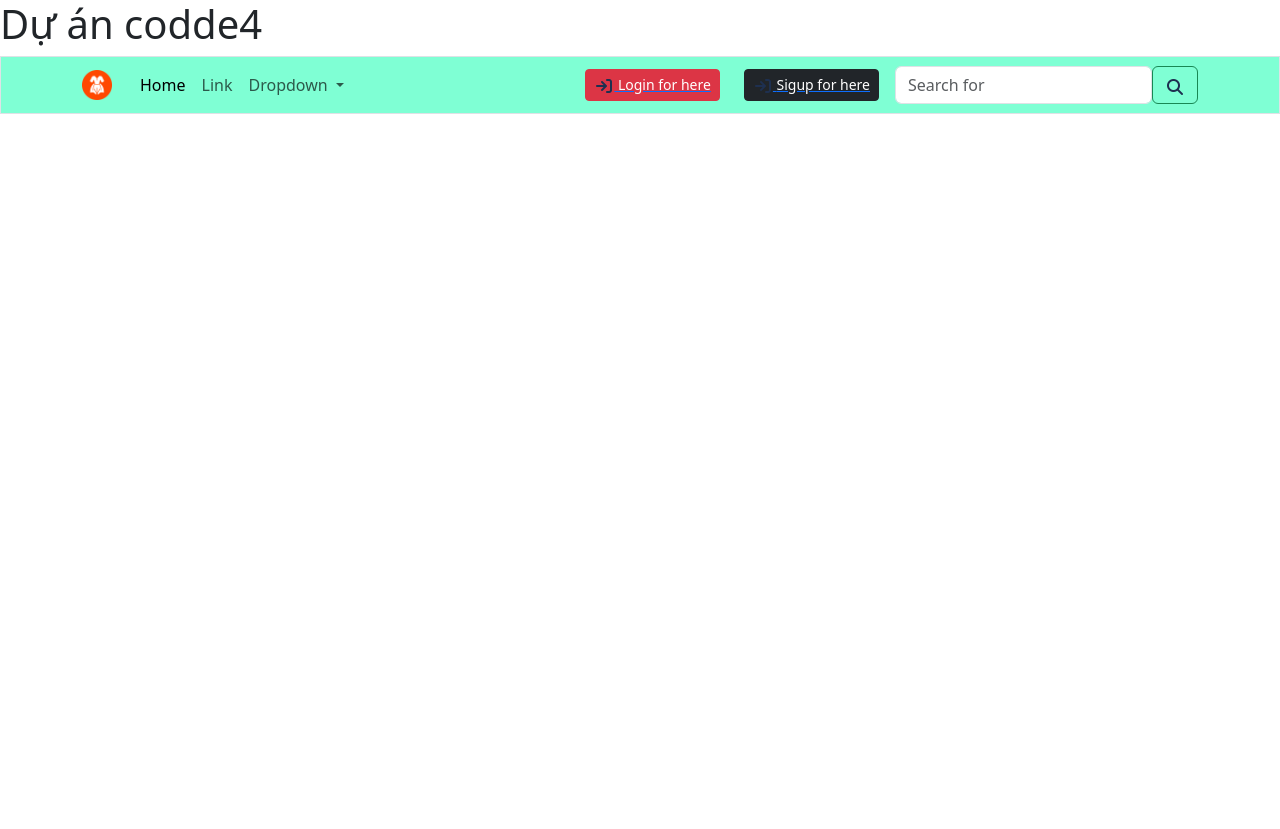
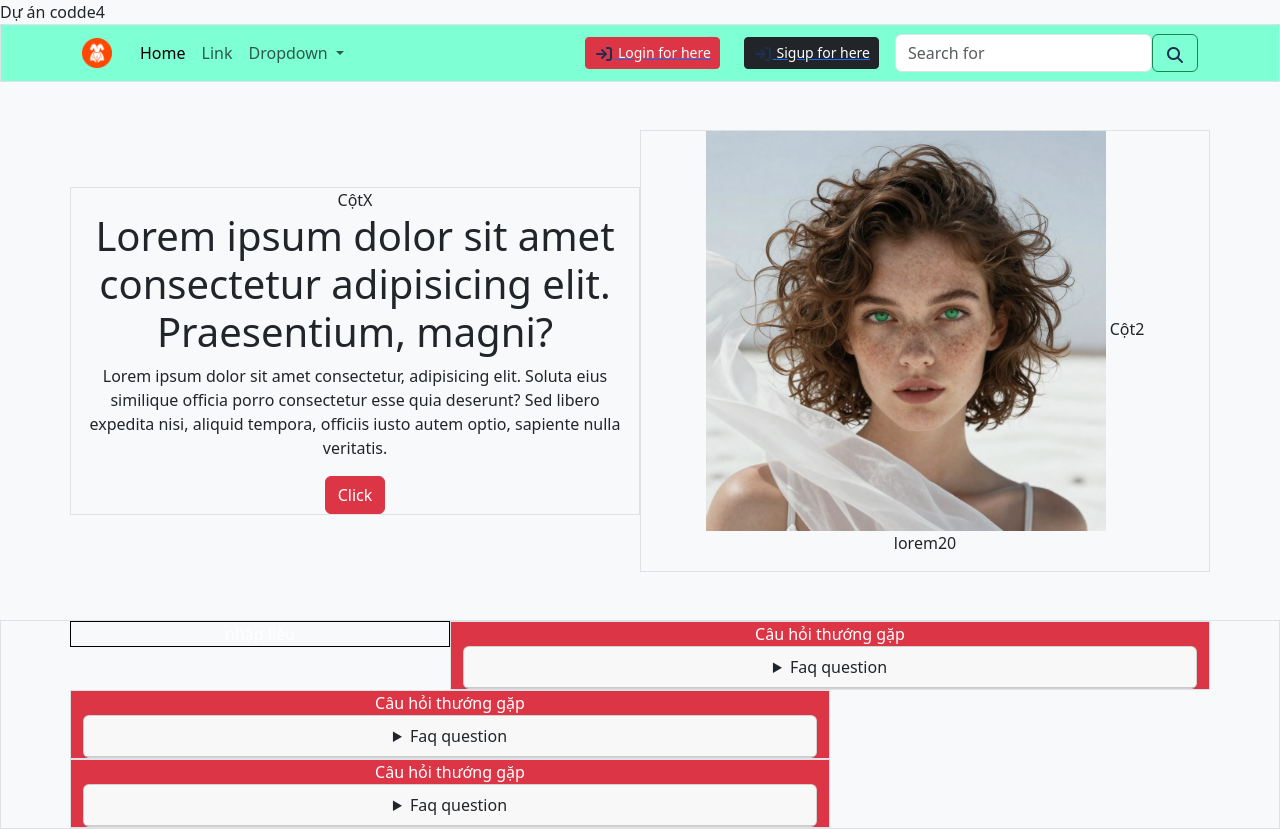
Before and after one commit to van5791m-netizen/duanweb4, a plain HTML site: page index.html in a window 1280 px wide. Before the commit the page ends 800 px from the top, so only its background shows below. Drawn offline with nearby package versions, Linux system fonts and the light colour scheme.

Commit message:
sửa web4

```diff
--- a/acess/style.css
+++ b/acess/style.css
@@ -5,9 +5,12 @@
 .main-content {
   width: 70%;
 }
-.d-flex .btn {
-  margin-left: 0px;
-}
 .btn {
   display: block;
 }
+.row .btn {
+  display: block;
+  align-items: center;
+  margin-left: auto;
+  margin-right: auto;
+}
--- a/index.html
+++ b/index.html
@@ -13,9 +13,10 @@
 
     <title>Dự án trang web 4</title>
   </head>
-  <body>
-    <h1>Dự án codde4</h1>
+  <body class="bg bg-light">
+    Dự án codde4
 
+    <!-- Điều hướng -->
     <nav
       class="navbar navbar-expand-lg border border-bottom-3"
       style="background-color: aquamarine"
@@ -114,6 +115,69 @@
         </div>
       </div>
     </nav>
+    <!-- phần header -->
+    <header>
+      <div class="container jualign-items-center mt-5 mb-5">
+        <div
+          class="row text-center mt-1 justify-content-center align-items-center"
+        >
+          <div class="col-6 border border-3-blue align-items-center">
+            CộtX
+            <h1>
+              Lorem ipsum dolor sit amet consectetur adipisicing elit.
+              Praesentium, magni?
+            </h1>
+            <p>
+              Lorem ipsum dolor sit amet consectetur, adipisicing elit. Soluta
+              eius similique officia porro consectetur esse quia deserunt? Sed
+              libero expedita nisi, aliquid tempora, officiis iusto autem optio,
+              sapiente nulla veritatis.
+            </p>
+            <button class="btn btn-danger align-items-center">Click</button>
+          </div>
+          <div class="col-6 border border-4-green">
+            <img
+              src="./img/header-right.png"
+              alt="header right"
+              width="400px"
+            />
+            Cột2
+            <p>lorem20</p>
+          </div>
+        </div>
+      </div>
+    </header>
+    <!-- Phần FAq -->
+    <section class="questionmaq mt-5 border">
+      <div class="container">
+        <div class="row align-items-md-start">
+          <div class="col-md-4 border text-center text-white border-black me-0">
+            nhập liệu
+          </div>
+          <div class="col-md-8 border text-center bg-danger text-white">
+            Câu hỏi thướng gặp
+            <details class="card g-3">
+              <summary class="card-header">Faq question</summary>
+              <p>Lorem ipsum dolor sit amet consectetur adipisicing.</p>
+            </details>
+          </div>
+          <div class="col-md-8 border text-center bg-danger text-white">
+            Câu hỏi thướng gặp
+            <details class="card">
+              <summary class="card-header">Faq question</summary>
+              <p>Lorem ipsum dolor sit amet consectetur adipisicing.</p>
+            </details>
+          </div>
+          <div class="col-md-8 border text-center bg-danger text-white">
+            Câu hỏi thướng gặp
+            <details class="card">
+              <summary class="card-header">Faq question</summary>
+              <p>Lorem ipsum dolor sit amet consectetur adipisicing.</p>
+            </details>
+          </div>
+        </div>
+      </div>
+    </section>
 
     <script
       src="https://cdn.jsdelivr.net/npm/bootstrap@5.3.8/dist/js/bootstrap.bundle.min.js"
```
Also changed, not shown: img/header-right.png (added).
